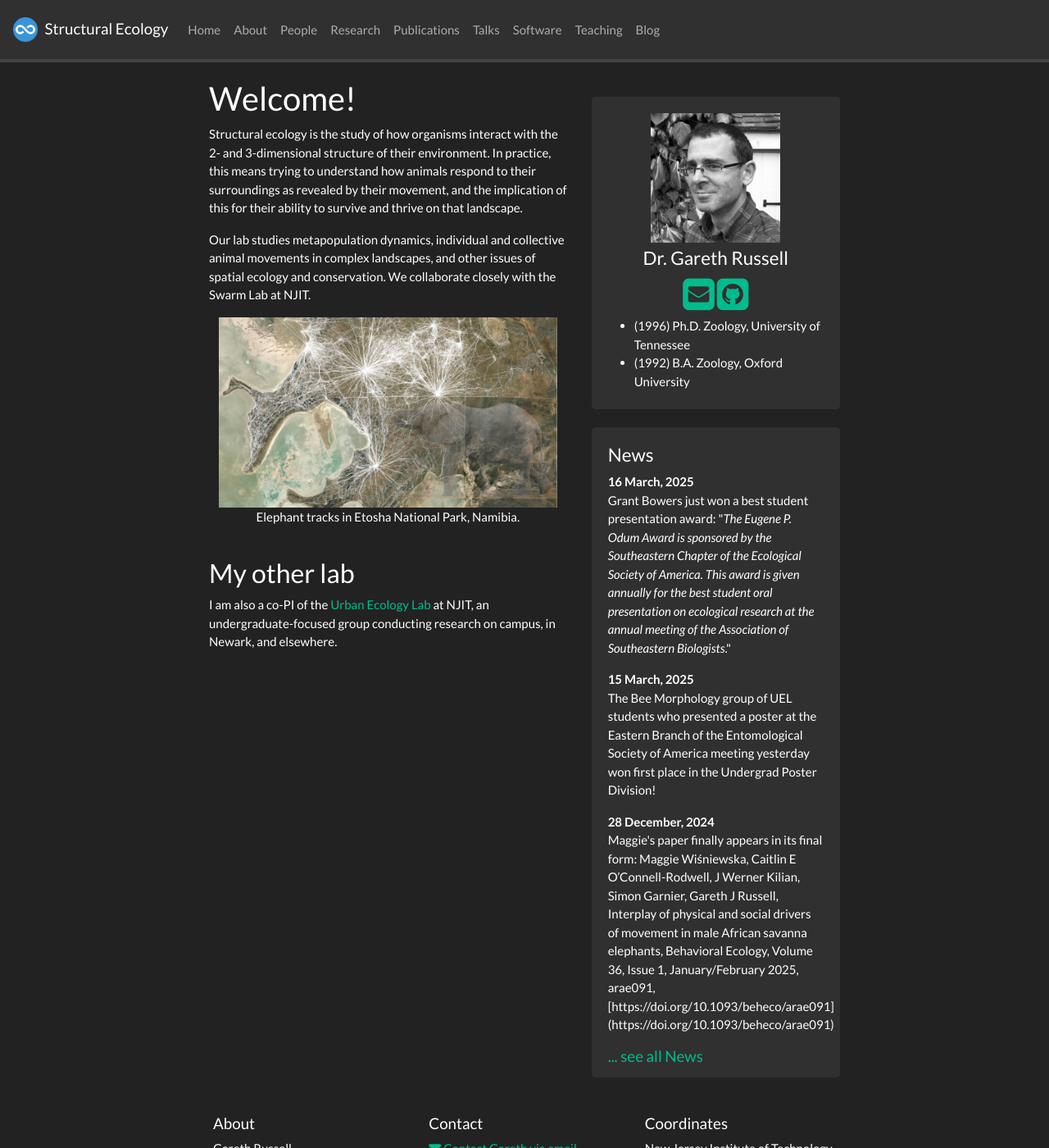
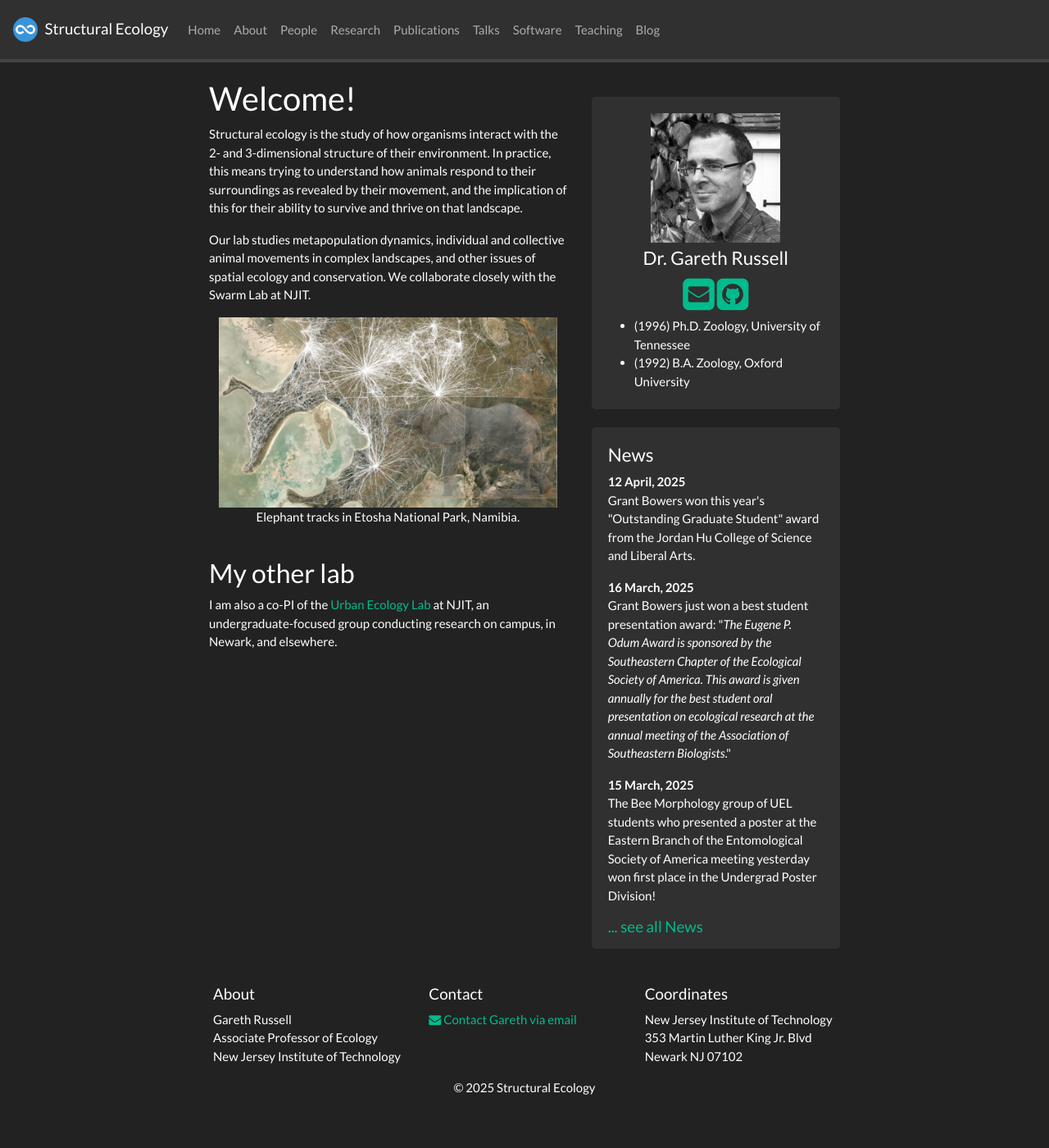
Before and after one commit to garethrussell/uel, a Jekyll site: the page built from _pages/home.md, in a window 1280 px wide and 1400 px high. Shown: the whole window at 82% size. Built offline with Jekyll 4.4.1, drawn with Linux system fonts in a browser that asks for light colours; nearby versions of some CDN libraries; a script that is not in the unit is left out.

Commit message:
Update news.yml

```diff
--- a/_data/news.yml
+++ b/_data/news.yml
@@ -1,3 +1,6 @@
+- date: 12 April, 2025
+  headline: "Grant Bowers won this year's \"Outstanding Graduate Student\" award from the Jordan Hu College of Science and Liberal Arts."
+
 - date: 16 March, 2025
   headline: "Grant Bowers just won a best student presentation award: \"<i>The Eugene P. Odum Award is sponsored by the Southeastern Chapter of the Ecological Society of America. This award is given annually for the best student oral presentation  on ecological research at the annual meeting of the Association of Southeastern Biologists</i>.\""
 
```
